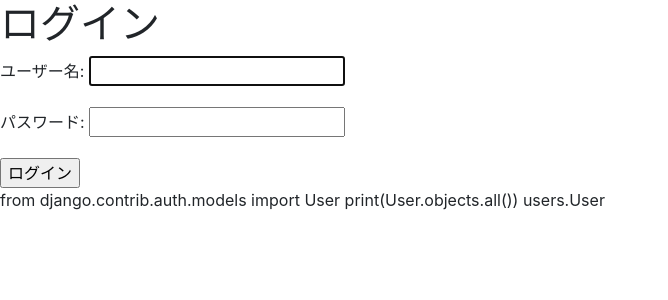
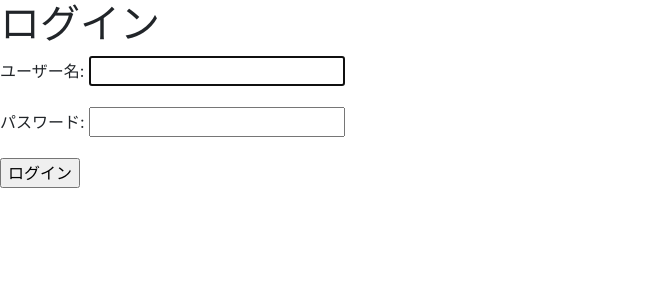
Before and after one commit to ANKM0/auto_kenkou_kansatu, a Django app: page /accounts/login/ in a window 1280 px wide. Shown: the top 300 px of the page, without its empty margins (0-668 px from the left). Run offline with Django 3.2, Linux system fonts and the light colour scheme; some libraries are stand-ins or nearby versions.

Commit message:
#13 コード掃除完了

```diff
--- a/config/settings.py
+++ b/config/settings.py
@@ -12,7 +12,6 @@ https://docs.djangoproject.com/en/3.2/ref/settings/
 
 from pathlib import Path
 import os
-import django_heroku
 import environ
 
 # Build paths inside the project like this: BASE_DIR / 'subdir'.
@@ -177,7 +176,6 @@ SOCIAL_AUTH_PIPELINE = (
     "social_core.pipeline.social_auth.associate_user",
     "social_core.pipeline.social_auth.load_extra_data",
     "social_core.pipeline.user.user_details",
-    # ↑ デフォルトの設定
 
     "users.pipeline.set_user_data",  # users/pipeline.pyのset_user_data関数
 )
--- a/config/urls.py
+++ b/config/urls.py
@@ -21,6 +21,6 @@ urlpatterns = [
     path('admin/', admin.site.urls),
     path('', include(('users.urls', "users"))),
 
-    path('', include('social_django.urls', namespace='social')),  # 追加
-    # path('auth/', include('allauth.urls')),     # 追加
+    path('', include('social_django.urls', namespace='social')),
+    # path('auth/', include('allauth.urls')),
 ]
--- a/templates/registration/login.html
+++ b/templates/registration/login.html
@@ -19,14 +19,3 @@
 
 </body>
 </html>
-
-
-from django.contrib.auth.models import User
-
-
-
-print(User.objects.all())
-
-
-
-users.User
```
Also changed, not shown: users/views.py (+1 -50 lines), 2 other files.
